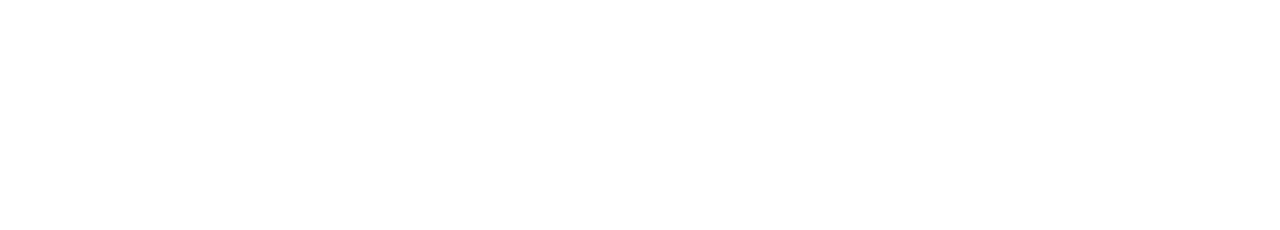
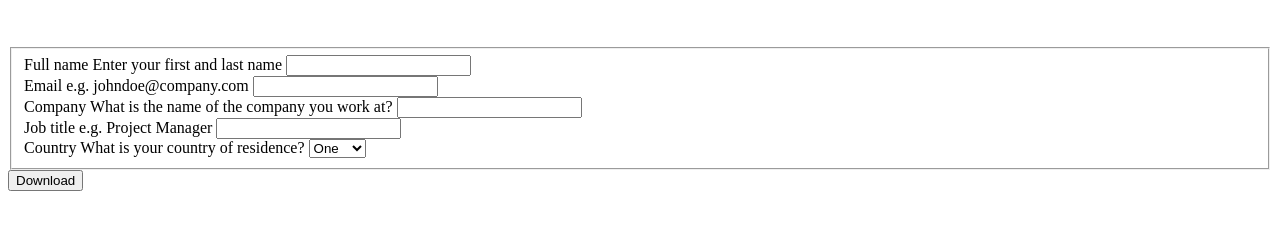
Before and after one commit to Klajdi44/dxc, a website built with Parcel: page form/form.html in a window 1280 px wide. Built offline with nearby package versions, Linux system fonts and the light colour scheme.

Commit message:
form template

```diff
--- a/form/form.html
+++ b/form/form.html
@@ -1,17 +1,57 @@
 <!DOCTYPE html>
 <html lang="en">
+  <head>
+    <meta charset="UTF-8" />
+    <meta name="viewport" content="width=device-width, initial-scale=1.0" />
+    <link rel="stylesheet" href="main_form.scss" />
+    <title>DXC form</title>
+  </head>
 
-<head>
-  <meta charset="UTF-8">
-  <meta name="viewport" content="width=device-width, initial-scale=1.0">
-  <link rel="stylesheet" href="main_form.scss">
-  <title>DXC form</title>
-</head>
+  <body>
+    <img src="" alt="" />
+    <h1></h1>
+    <p></p>
 
-<body>
+    <form>
+      <fieldset>
+        <div>
+          <label for="name">Full name</label>
+          <span>Enter your first and last name</span>
+          <input type="text" name="name" id="name" required placeholder=" " minlength="2" />
+        </div>
 
-  <script src="form.js"></script>
+        <div>
+          <label for="email">Email</label>
+          <span>e.g. johndoe@company.com</span>
+          <input type="email" name="email" id="email" required placeholder=" " />
+        </div>
 
-</body>
+        <div>
+          <label for="company">Company</label>
+          <span>What is the name of the company you work at?</span>
+          <input type="text" name="company" id="company" required placeholder=" " minlength="2" />
+        </div>
 
+        <div>
+          <label for="jobtitle">Job title</label>
+          <span>e.g. Project Manager</span>
+          <input type="text" name="jobtitle" id="jobtitle" required placeholder=" " minlength="2" />
+        </div>
+
+        <div>
+          <label for="country">Country</label>
+          <span>What is your country of residence?</span>
+          <select name="country" id="country" required>
+            <option value="one">One</option>
+            <option value="two">Two</option>
+            <option value="three">Three</option>
+          </select>
+        </div>
+      </fieldset>
+
+      <button>Download</button>
+    </form>
+
+    <script src="form.js"></script>
+  </body>
 </html>
--- a/form/main_form.scss
+++ b/form/main_form.scss
@@ -0,0 +1 @@
+@use '../partials/utilities/utilities.scss' as u;
```
Also changed, not shown: index.html (+1 -0 lines), 1 other file.
